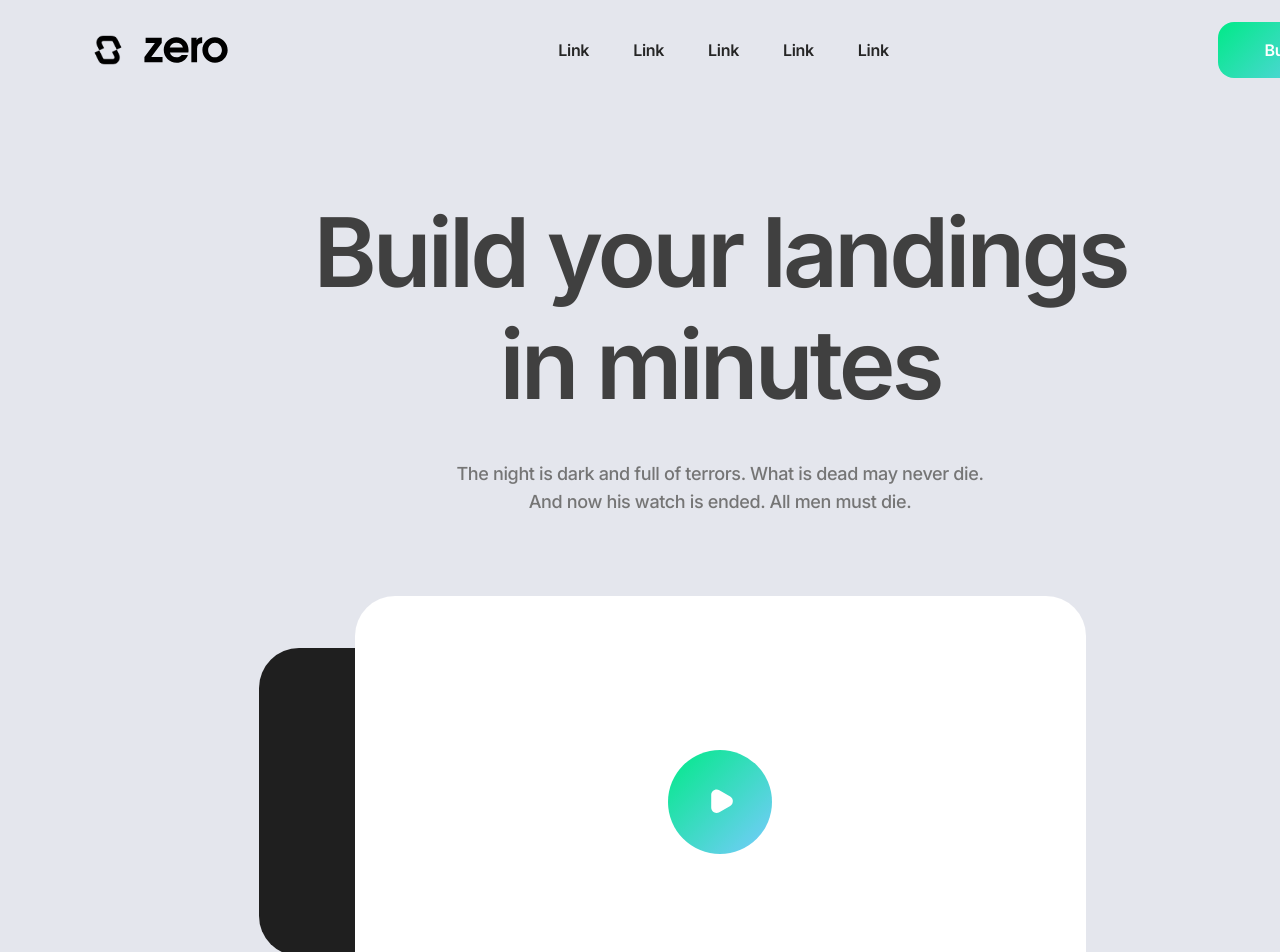
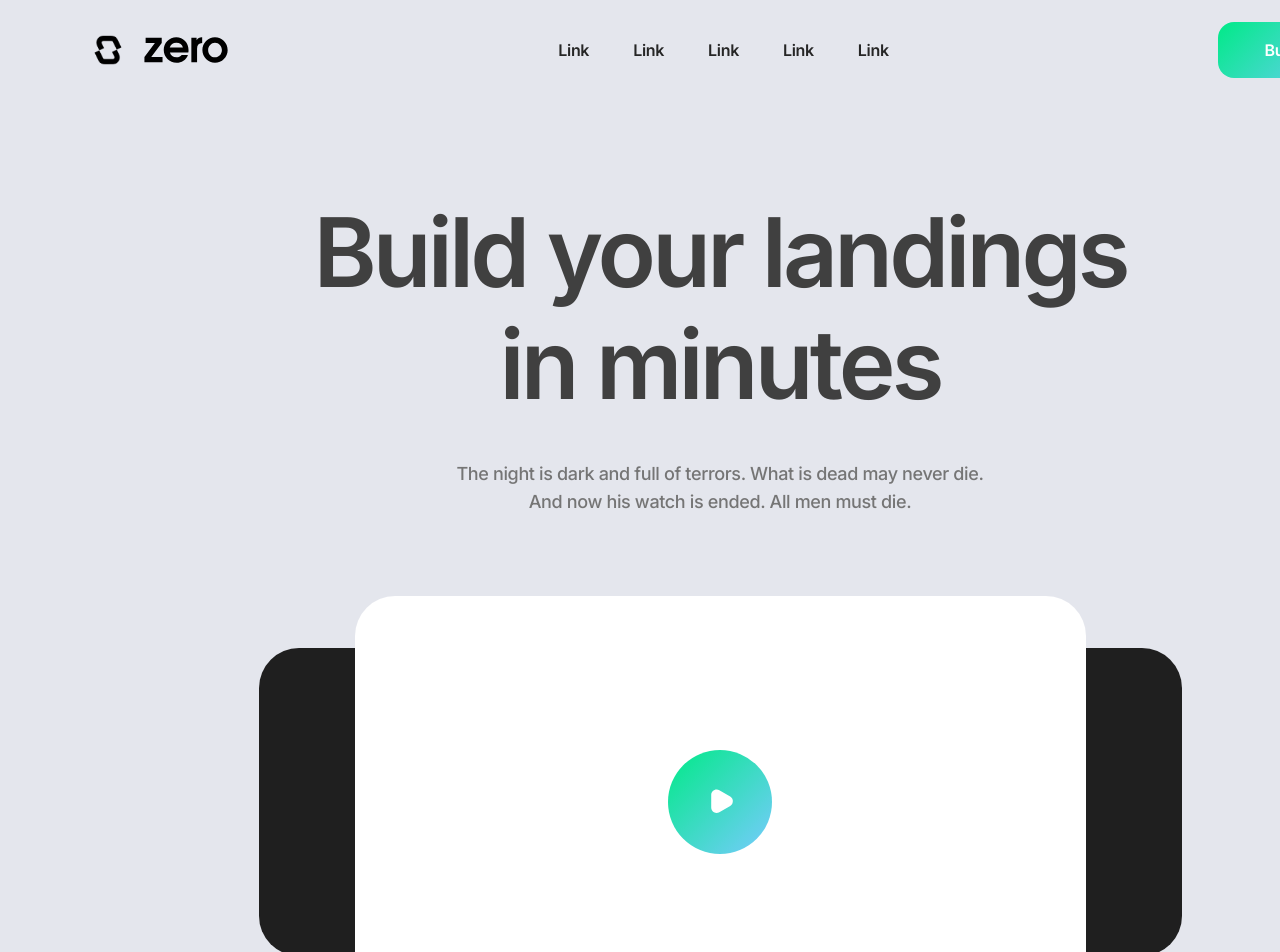
Before and after one commit to OldBoneBro/madmaxx-builder-webapp, a React (Vite) app: page / in a window 1280 px wide. Shown: the top 952 px of the page. Built offline with nearby package versions, Linux system fonts and the light colour scheme.

Commit message:
playing with css to find the right transition

```diff
--- a/src/assets/heroes/Style-09.jsx
+++ b/src/assets/heroes/Style-09.jsx
@@ -13,13 +13,13 @@ export default function Style09() {
                     <p className="w-[33.75rem] text-[#757575] text-center font-inter text-lg not-italic font-medium tracking-[-0.0225rem]">The night is dark and full of terrors. What is dead may never die. And now his watch is ended. All men must die.</p>
                 </div>
                 <div className=" relative flex w-[57.6875rem] h-[25.6875rem] items-center">
-                    <div className="w-[34.25rem] h-[19.25rem] rounded-[2.5rem] bg-[#1F1F1F] hover:bg-white hover:scale-x-[74.969] "></div>
+                    <div className="w-[34.25rem] h-[19.25rem] rounded-[2.5rem] bg-[#1F1F1F] hover:bg-[#FF0000] hover:scale-x-[1.59] hover:scale-y-[1.345] hover:z-10 hover:opacity-50 hover:translate-x-[14.4rem] hover:rounded-[2rem] transition-all hover:transition-all"></div>
                     <div className="absolute left-24 flex w-[45.6875rem] h-[25.6875rem] justify-center items-center rounded-[2.5rem] bg-white">
                         <div className="flex justify-center items-center w-[6.5rem] h-[6.5rem] rounded-full bg-size-200 transition-all bg-pos-0 hover:bg-pos-100 bg-gradient-135 from-[#00EA87] via-[#78CBFF] to-[#4510ca]">
                             <PlaySvg width="44.373" height="44.373" defaultColorScheme={false}  />
                         </div>
                     </div>
-                    {/* <div className="w-[34.25rem] h-[19.25rem] rounded-[2.5rem] bg-[#1F1F1F]"></div> */}
+                    <div className="w-[34.25rem] h-[19.25rem] rounded-[2.5rem] bg-[#1F1F1F] hover:bg-[#FF0000] hover:scale-x-[1.59] hover:scale-y-[1.345] hover:z-10 hover:opacity-50 hover:-translate-x-[14.4rem] hover:rounded-[2rem] transition-all hover:transition-all"></div>
                 </div>
             </div>
         </div>
```
